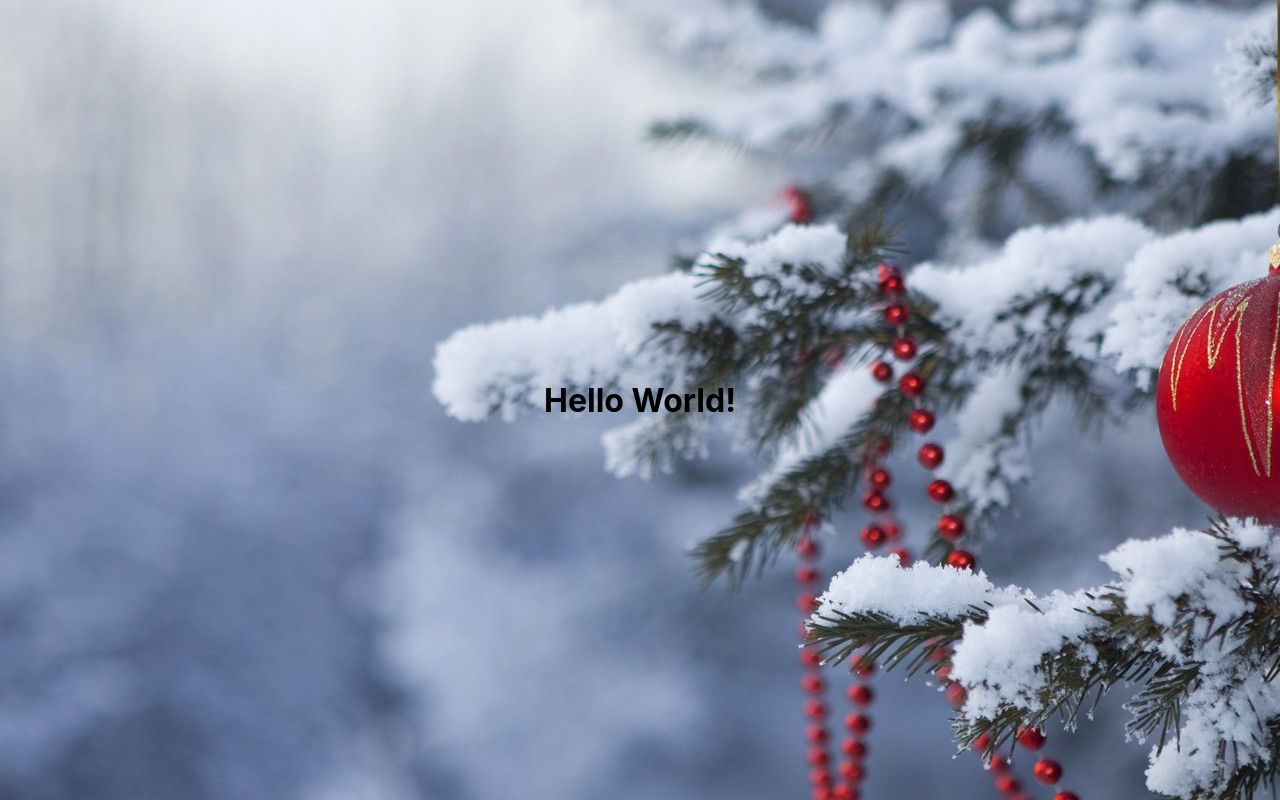
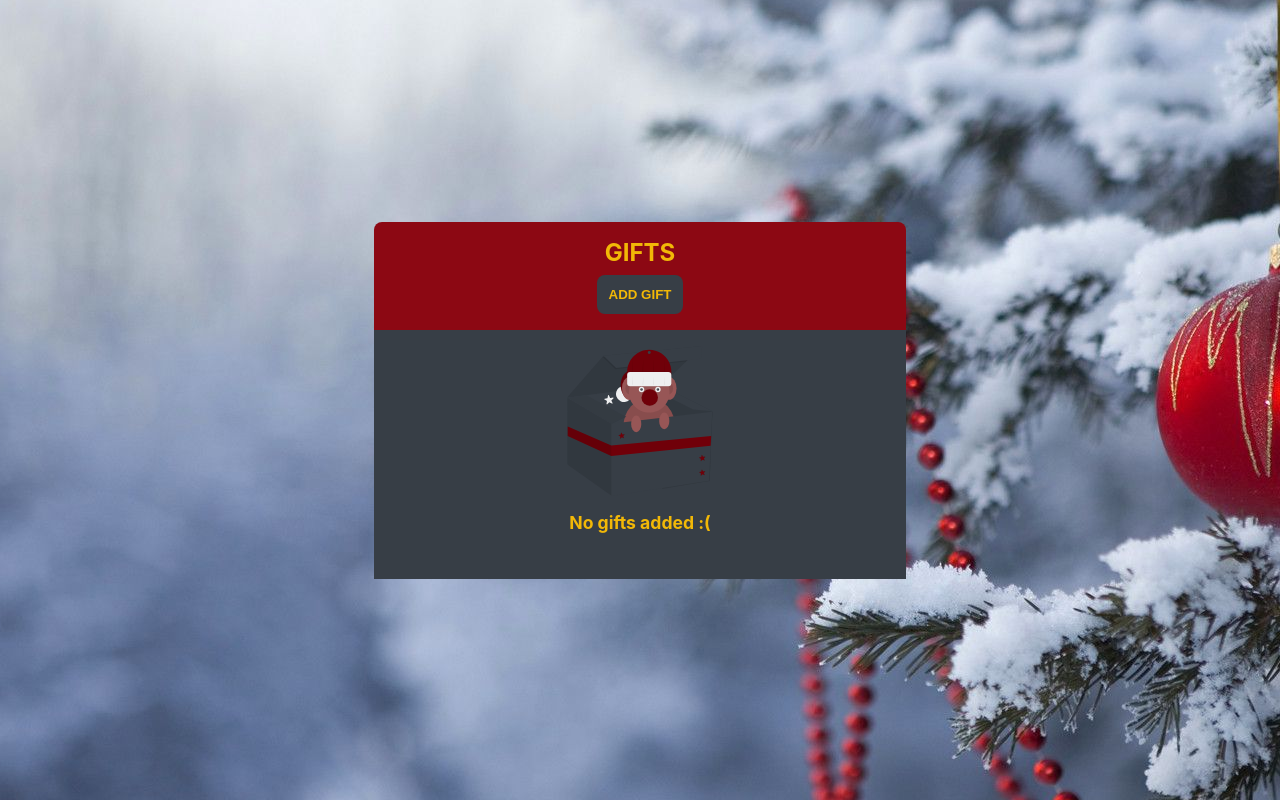
Before and after one commit to lopez-tomas/adviency, a React (Create React App) app: page / in a window 1280 px wide. Built offline with nearby package versions, Linux system fonts and the light colour scheme.

Commit message:
[FEAT]: using all.

```diff
--- a/src/App.tsx
+++ b/src/App.tsx
@@ -1,10 +1,34 @@
-import React from 'react';
+import { useState } from 'react';
+import AppContext from './context/AppContext';
+import useInitialState from './hooks/useInitialState';
+import { Modal, Form, GiftList } from './containers/main';
+import './styles/App.sass';
 
 const App = () => {
+  const initialState = useInitialState();
+  const [showAdd, setShowAdd] = useState(false);
+
   return (
-    <div className="App">
-      <h1>Hello World!</h1>
-    </div>
+    <AppContext.Provider value={initialState}>
+      <main className="App">
+        <section className="Form-container">
+          <h1>Gifts</h1>
+          <button
+            onClick={() => setShowAdd(!showAdd)}
+            className="btn add-btn"
+          >
+            Add gift
+          </button>
+
+          <Modal show={showAdd} onClose={() => setShowAdd(false)}>
+            <Form onClose={() => setShowAdd(false)} />
+          </Modal>
+        </section>
+        <section className="GiftList-container">
+          <GiftList />
+        </section>
+      </main>
+    </AppContext.Provider>
   )
 }
 
```
